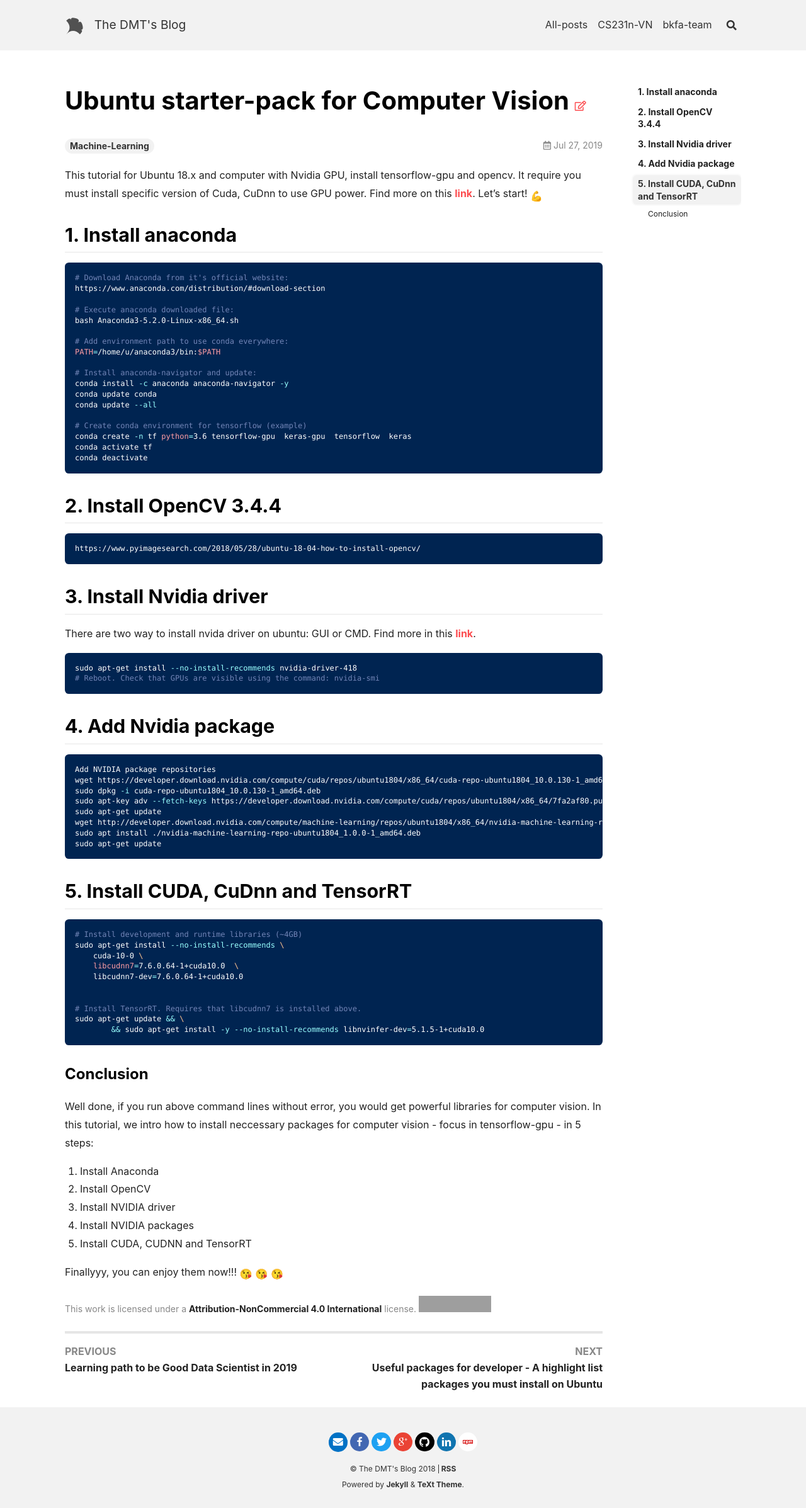
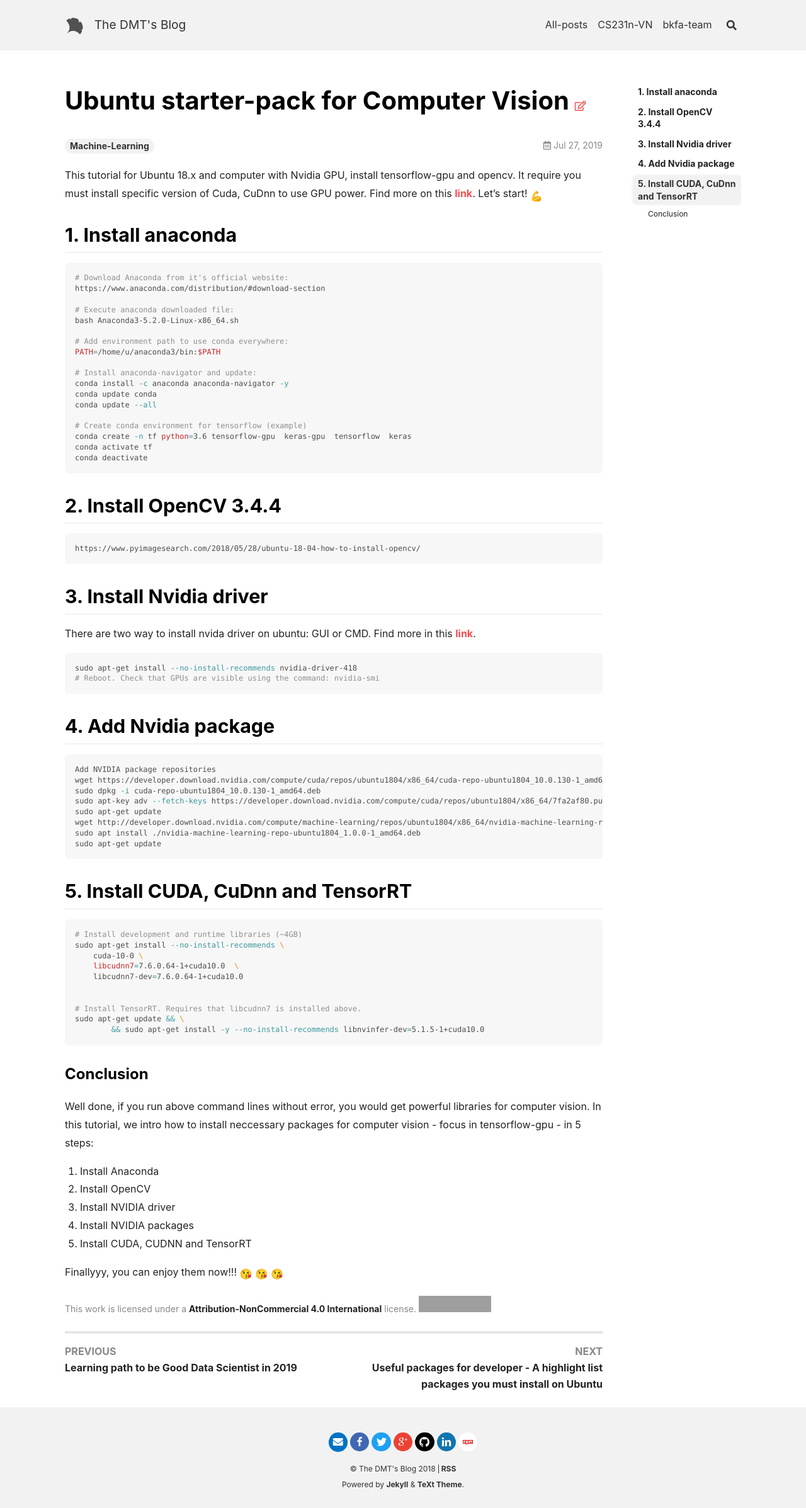
Before and after one commit to damminhtien/damminhtien.github.io, a Jekyll site: the page built from _posts/2019-07-27-Setup-ubuntu-from-CV-starter-pack.md, in a window 1280 px wide. Shown: the whole page at 63% size. Built offline with Jekyll 4.4.1, drawn with Linux system fonts in a browser that asks for light colours; nearby versions of some CDN libraries; emoji names are drawn with the system emoji font; grey boxes are pictures that could not be loaded.

Commit message:
Update _config.yml

```diff
--- a/_config.yml
+++ b/_config.yml
@@ -17,7 +17,7 @@
 ## => Site Settings
 ##############################
 text_skin: default  # "default" (default), "dark", "forest", "ocean", "chocolate", "orange"
-highlight_theme: tomorrow-night-blue # "default" (default), "tomorrow", "tomorrow-night", "tomorrow-night-eighties", "tomorrow-night-blue", "tomorrow-night-bright"
+highlight_theme: tomorrow # "default" (default), "tomorrow", "tomorrow-night", "tomorrow-night-eighties", "tomorrow-night-blue", "tomorrow-night-bright"
 url     : # the base hostname & protocol for your site e.g. https://www.someone.com
 baseurl : # does not include hostname
 title   : The DMT's Blog
```
